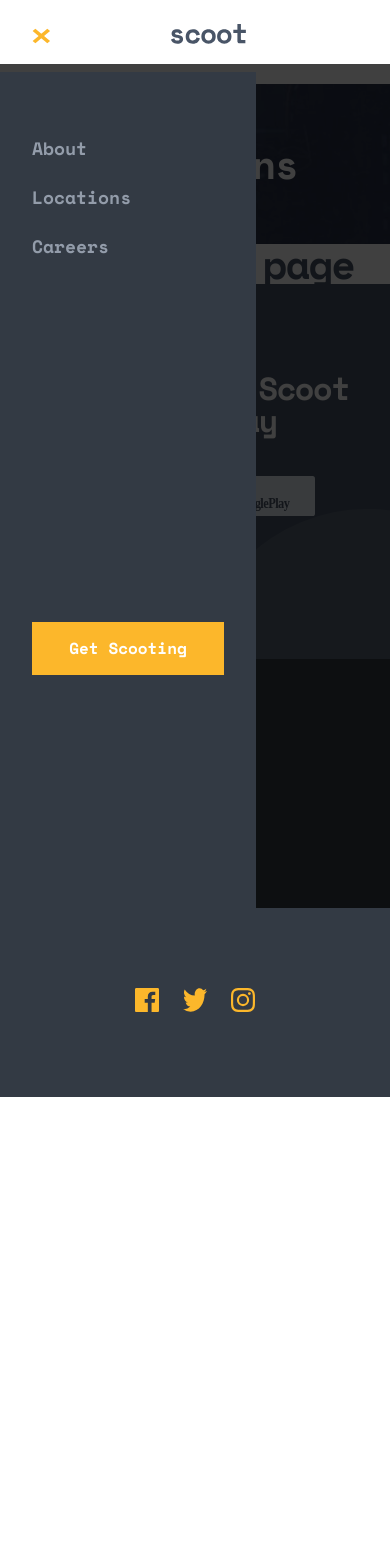
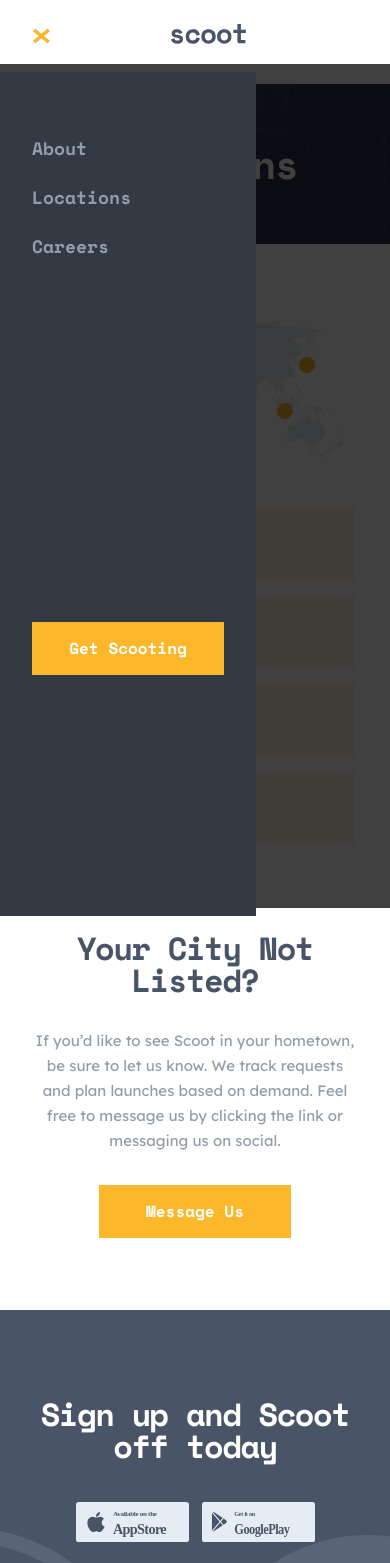
Before and after one commit to Eileenpk/Scooter, a Next.js app: page /Locations in a window 390 px wide. Shown: the top 1563 px of the page. Before the commit the page ends 1097 px from the top, so only its background shows below. Built offline with nearby package versions, Linux system fonts and the light colour scheme.

Commit message:
feat: add locations page content and mobile CSS

```diff
--- /dev/null
+++ b/components/LocationsCard.js
@@ -0,0 +1,9 @@
+import styles from '@/styles/locations.module.css'
+
+export default function LocationsCard ({location}) {
+return (
+    <div className={styles.locationCard}>
+        <h4 className={styles.locationCardHeading}>{location}</h4>
+    </div>
+)
+}
--- a/pages/Locations.js
+++ b/pages/Locations.js
@@ -1,5 +1,8 @@
 import Hero from "@/components/Hero";
+import LocationsCard from "@/components/LocationsCard";
 import GetImageBasedOnWidth from "@/components/functions/GetImageBasedOnWidth";
+import Image from "next/image";
+import styles from '@/styles/locations.module.css'
 export default function Locations() {
   return (
     <article>
@@ -12,7 +15,28 @@
         )}
         plain={true}
       />
-      <h1>Locations page</h1>
+      <section className={styles.locationsSection}>
+        <Image
+          src={GetImageBasedOnWidth(
+            "/images/world-map-mobile.png",
+            "/images/world-map-tablet.png",
+            "/images/world-map-desktop.png"
+          )}
+          width={311}
+          height={152}
+          className={styles.locationsMapImage}
+        />
+        <LocationsCard location="New York"/>
+        <LocationsCard location="London"/>
+        <LocationsCard location="Jakarta"/>
+        <LocationsCard location="Yokohama"/>
+      </section>
+      <section className={styles.locationsNotListedSection}>
+        <h2 className={styles.locationsNotListedSectionHeading}>Your City Not Listed?</h2>
+        <p className={styles.locationsNotListedSectionText}>If you’d like to see Scoot in your hometown, be sure to let us know. We track requests and plan launches based on demand. Feel free to message us by clicking the link or messaging us on social.</p>
+
+        <button className={styles.locationsNotListedSectionBtn}>Message Us</button>
+      </section>
     </article>
   );
 }
--- a/styles/globals.css
+++ b/styles/globals.css
@@ -7,6 +7,7 @@
   --second-color:  #fcb72b;
   --third-color: #495567;
   --second-background-color:#f2f5f9;
+  --third-background-color:#FCB72B26;
   --footer-color: #333A44;
   --font-color: #939CAA;
   --font-family:'Lexend Deca', sans-serif;
--- /dev/null
+++ b/styles/locations.module.css
@@ -0,0 +1,39 @@
+.locationsSection,
+.locationsNotListedSection{
+    display: flex;
+    flex-direction: column;
+    align-items: center;
+}
+
+.locationsMapImage{
+    margin-top: 72px;
+    margin-bottom: 40px;
+}
+
+.locationCard {
+    background: var(--third-background-color);
+    width: 82%;
+    height: 72px;
+    margin-bottom: 16px;
+    display: flex;
+    align-items: center;
+    justify-content: center;
+}
+
+.locationsNotListedSection {
+    width: 82%;
+    margin: 0 auto;
+}
+
+.locationsNotListedSectionHeading {
+    margin-top: 72px;
+    margin-bottom: 32px;
+}
+
+.locationsNotListedSectionText {
+    margin-bottom: 32px;
+}
+
+.locationsNotListedSectionBtn {
+    margin-bottom: 72px;
+}
```
